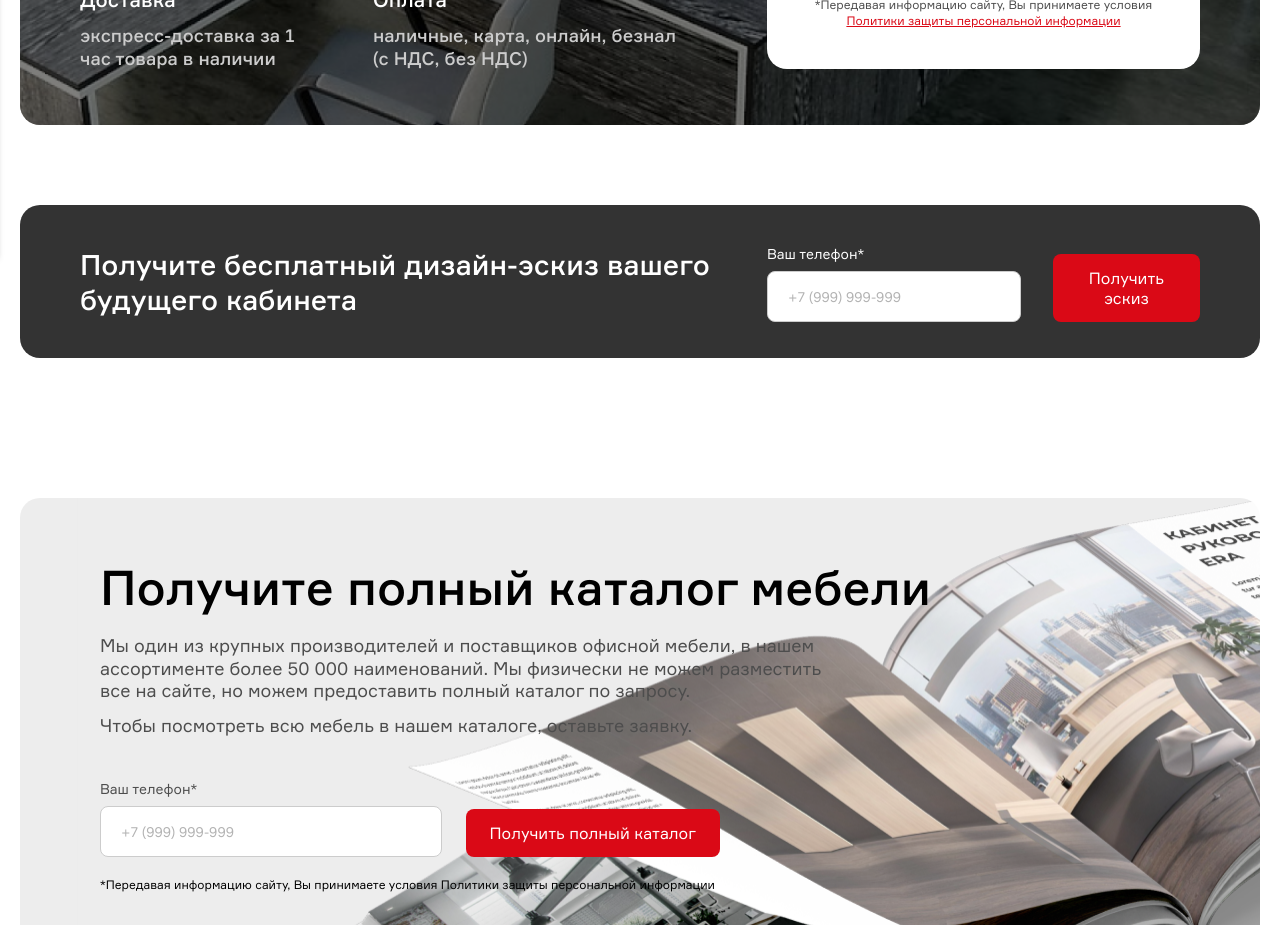
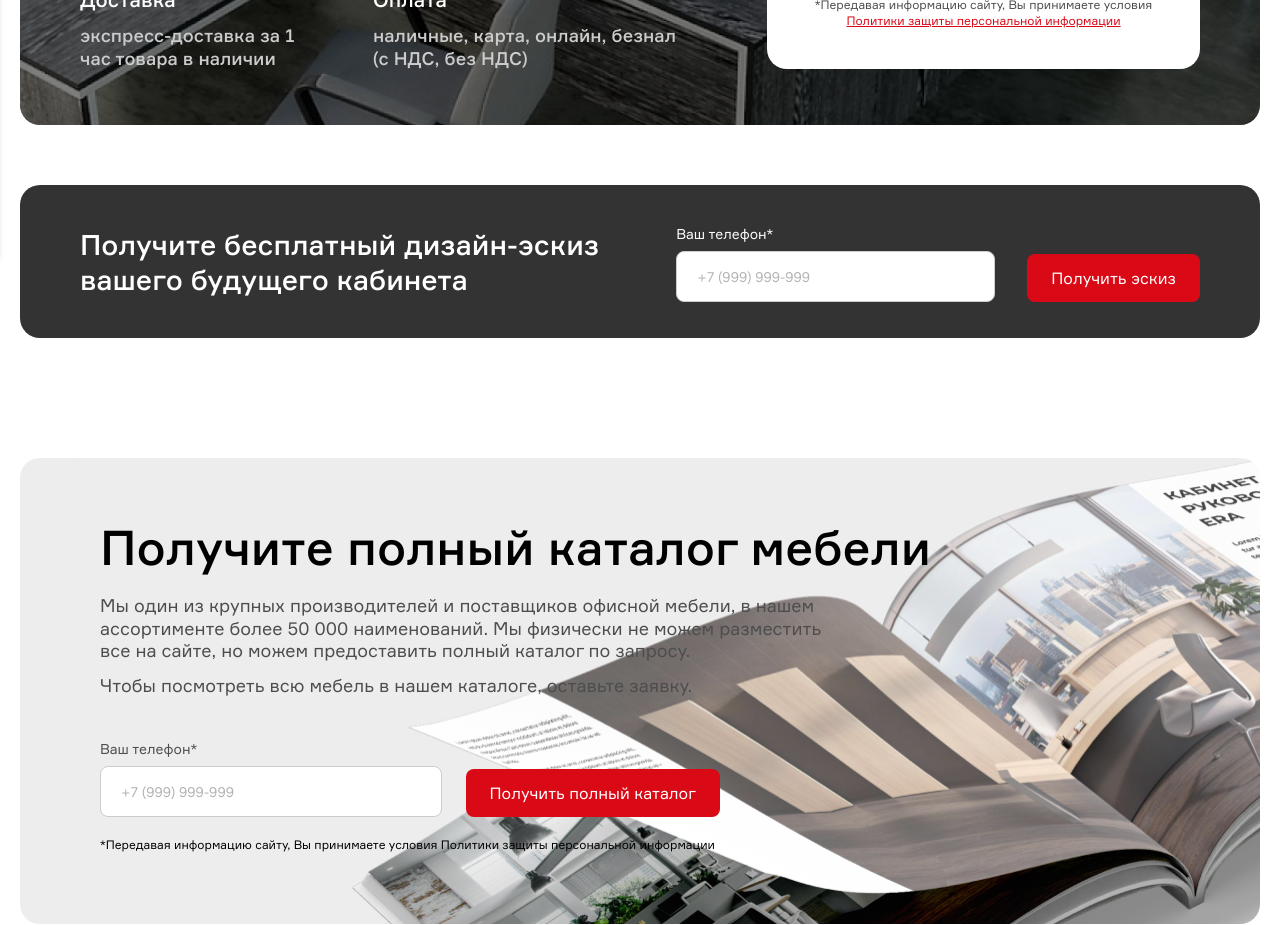
Before and after one commit to mryaxyobek/office-style, a React (Vite) app: page /catalog/furniture-for-staff in a window 1280 px wide. Shown: the part 820-1745 px from the top of the page. Built offline with nearby package versions, Linux system fonts and the light colour scheme.

Commit message:
"offer" component is optimized for all devices

```diff
--- a/src/components/Offer.jsx
+++ b/src/components/Offer.jsx
@@ -9,17 +9,17 @@ const Offer = () => {
         setPhoneNumber(formattedPhoneNumber);
     };
     return (
-        <div className="py-20 container">
-            <div className="flex-c-b rounded-2.5xl py-9 px-60px bg-primary-gray-80">
-                <h3 className="text-white text-medium-28 max-w-687px">Получите бесплатный дизайн-эскиз вашего будущего кабинета</h3>
+        <div className="py-60r container max-470:px-0">
+            <div className="flex-c-b rounded-2.5xl py-9 px-60px bg-primary-gray-80 max-1150:flex-col max-640:px-10 max-470:px-5 max-470:py-10">
+                <h3 className="text-white text-medium-28 max-w-687px max-1150:text-center max-1150:mb-8">Получите бесплатный дизайн-эскиз вашего будущего кабинета</h3>
 
                 {/* form  */}
-                <form action="https://echo.htmlacademy.ru" className="flex items-end space-x-8">
-                    <div className='max-w-sm'>
+                <form action="https://echo.htmlacademy.ru" className="flex items-end space-x-8 min-w-max max-640:flex-col max-640:gap-6 max-640:w-full">
+                    <div className='max-w-sm max-640:w-full max-640:max-w-full'>
                         <label htmlFor='ctatelinput' className="inline-block mb-2 text-regular-14 text-white">Ваш телефон*</label>
                         <input autoComplete='off' id='ctatelinput' maxLength={16} value={phoneNumber} name='phone number' onChange={handlePhoneNumberChange} placeholder='+7 (999) 999-999' required type="tel" className='leading-17.5px!' />
                     </div>
-                    <button className="red-btn py-3.5 px-6 text-regular-16">
+                    <button className="red-btn py-3.5 px-6 text-regular-16 max-640:w-full">
                         Получить эскиз
                     </button>
                 </form>
```
